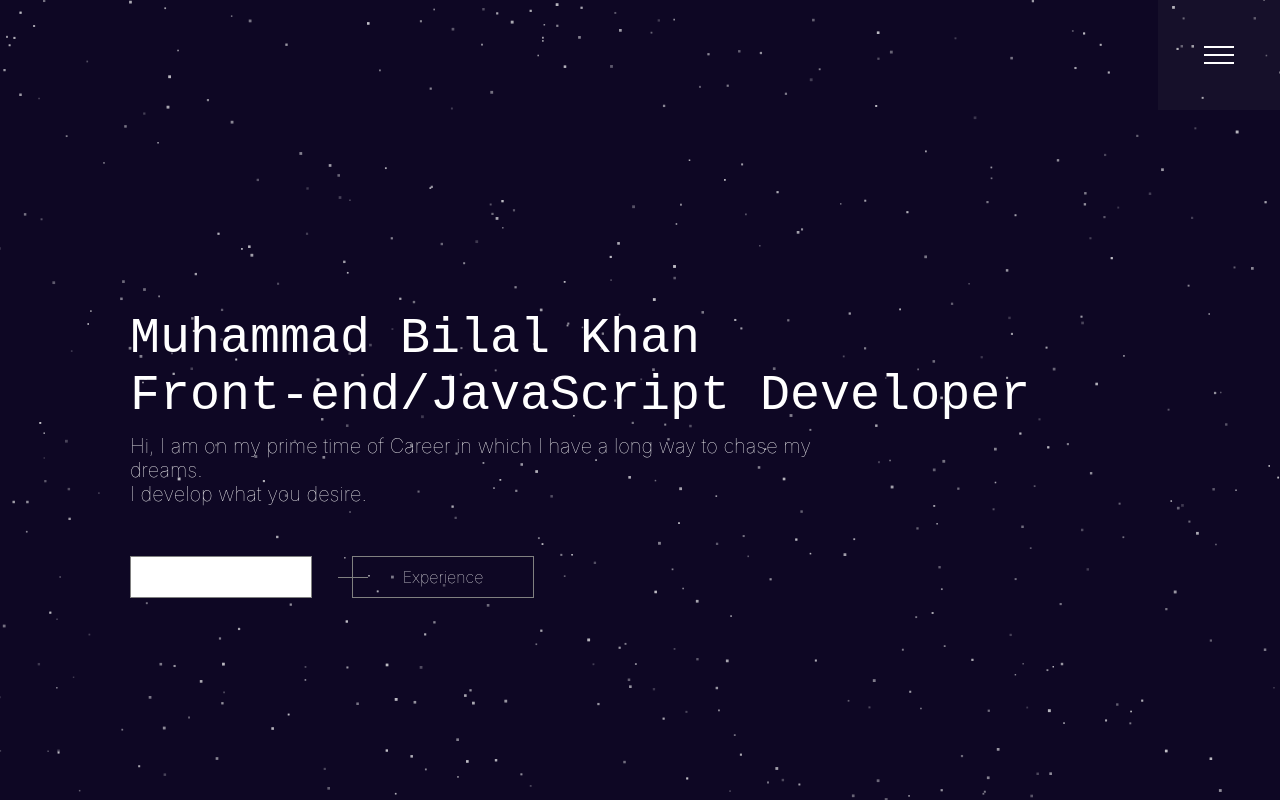
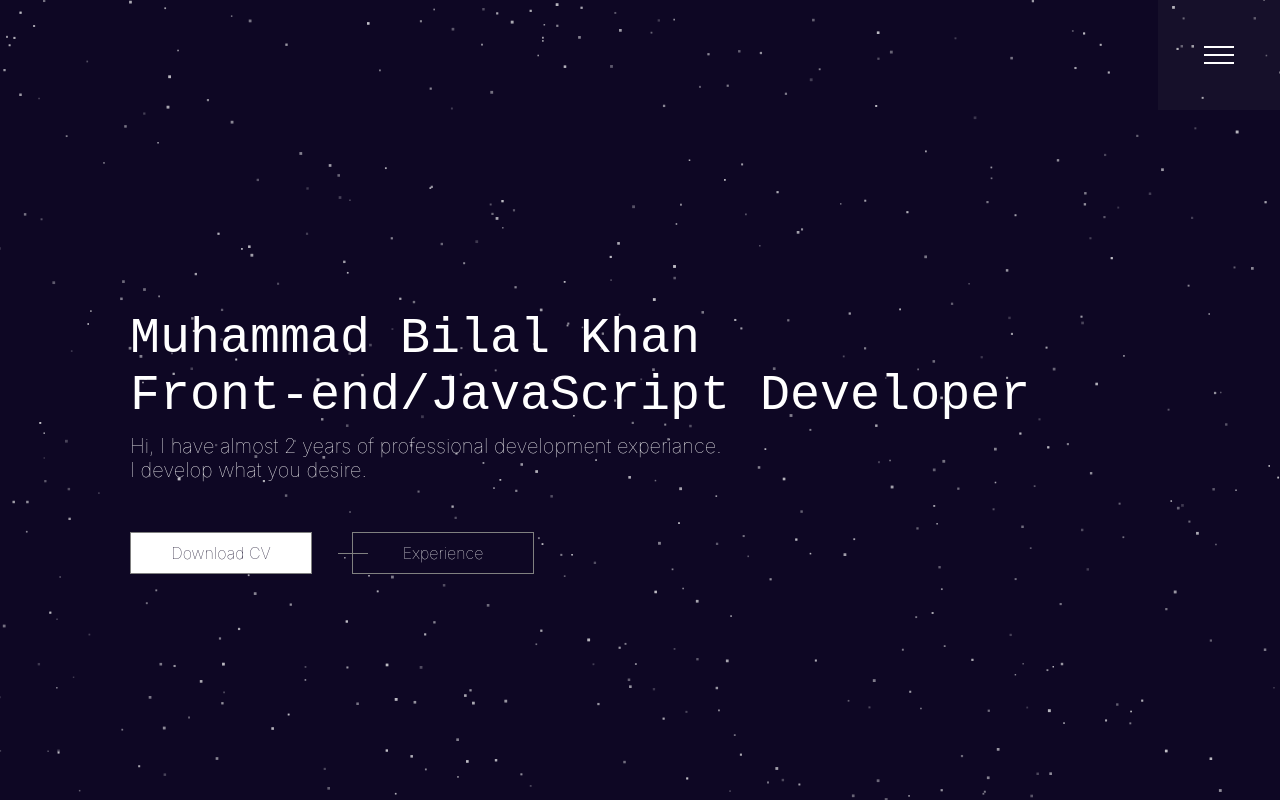
Before and after one commit to geragt280/portfolio, a React (Create React App) app: page / in a window 1280 px wide. In both pictures the pointer is over the element "Download CV". Built offline with nearby package versions, Linux system fonts and the light colour scheme.

Commit message:
info and cv updated

```diff
--- a/src/component/InformationContainer.js
+++ b/src/component/InformationContainer.js
@@ -7,7 +7,7 @@ export default function InformationContainer() {
         <div>
           <p className='headingName'>Muhammad Bilal Khan</p>
           <p className='headingProfession'>Front-end/JavaScript Developer</p>
-          <p className='descriptionText'>Hi, I am on my prime time of Career in which I have a long way to chase my dreams.<br/> I develop what you desire.</p>
+          <p className='descriptionText'>Hi, I have almost 2 years of professional development experiance.<br/> I develop what you desire.</p>
           <div className='informationButtonsContainer'>
             <span><div className='sideHorizontalLine'></div><p><a href='./files/MuhammadBilalKhanCV.pdf' download >Download CV</a></p></span>
             <span><div className='sideHorizontalLine'></div><p>Experience</p></span>
--- a/src/component/NavContent.js
+++ b/src/component/NavContent.js
@@ -5,7 +5,7 @@ import { faHome } from '@fortawesome/free-solid-svg-icons';
 export default function NavContent() {
     return (
         <div>
-            <div className="x-button-container" id='defaultMenuStyle'>
+          <div className="x-button-container" id='defaultMenuStyle'>
             <div className="bar1"></div>
             <div className="bar2"></div>
             <div className="bar3"></div>
--- a/src/component/css/App.css
+++ b/src/component/css/App.css
@@ -82,6 +82,7 @@
 }
 .informationButtonsContainer p a{
   text-decoration: none;
+  color: inherit;
 }
 .informationButtonsContainer span{
   cursor: pointer;
@@ -96,6 +97,7 @@
 }
 .informationButtonsContainer span:hover{
   background-color: white;
+  color:#0E0724 !important;
   transition: 0.3s;
 }
 .informationButtonsContainer span:hover .sideHorizontalLine{
@@ -105,7 +107,8 @@
 }
 .informationButtonsContainer span:hover p{
   transition: 0.3s;
-  color:#0E0724;
+  color:#0E0724 !important;
+  text-decoration: none;
 }
 .informationButtonsContainer span .sideHorizontalLine{
   height: 1px;
```
Also changed, not shown: 1 other file (tests, documents, lock files or other folders).
